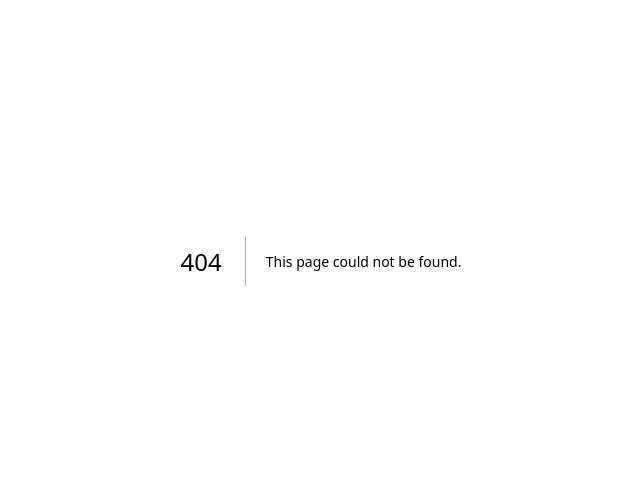
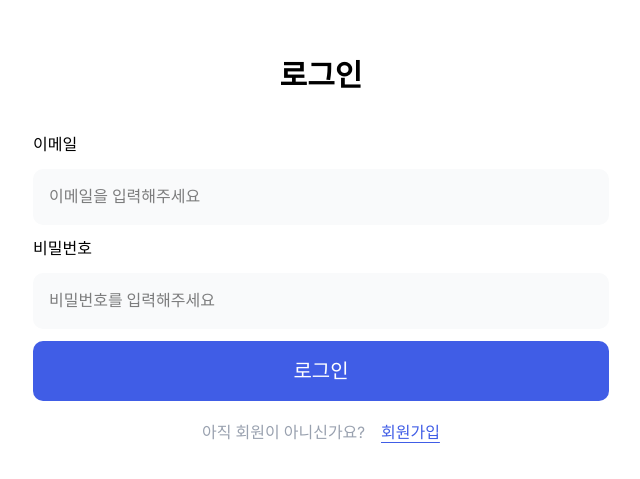
Before and after one commit to jjeankim/jogeu-market, a Next.js app: page /login in a window 1280 px wide. Before the commit this address had no page. Shown: the part 139-618 px from the top of the page, without its empty margins (319-959 px from the left). Built offline with nearby package versions, Linux system fonts and the light colour scheme.

Commit message:
Feat: login page 구현

```diff
--- /dev/null
+++ b/src/components/LoginForm.tsx
@@ -0,0 +1,111 @@
+import { useForm } from "react-hook-form";
+import CustomInput from "./ui/CustomInput";
+import useAuthStore from "@/store/AuthStore";
+import { useRouter } from "next/router";
+import Button from "./ui/Button";
+import AuthLink from "./ui/AuthLink";
+import { useToast } from "@/hooks/useToast";
+import axios from "axios";
+
+interface AuthValues {
+  email: string;
+  password: string;
+  name?: string;
+  phoneNumbr?: string;
+}
+
+const LoginForm = () => {
+  const router = useRouter();
+  const { showSuccess, showError } = useToast();
+  const {
+    register,
+    handleSubmit,
+    formState: { isSubmitting, errors },
+    clearErrors,
+  } = useForm<AuthValues>({
+    mode: "onSubmit",
+  });
+
+  const { login } = useAuthStore();
+
+  const onSubmit = async (data: AuthValues) => {
+    try {
+      const token = await login(data.email, data.password);
+      router.push("/");
+      showSuccess("로그인에 성공했습니다.");
+    } catch (error) {
+      if (axios.isAxiosError(error)) {
+        showError(error.response?.data.message);
+      } else {
+        const msg = "알 수 없는 오류가 발생했습니다.";
+
+        showError(msg);
+      }
+    }
+  };
+
+  return (
+    <div className="flex items-center justify-center min-h-screen">
+      <div className="w-full max-w-xl">
+        <h2 className="text-3xl font-bold text-center mb-10">로그인</h2>
+        <form onSubmit={handleSubmit(onSubmit)}>
+          <CustomInput
+            type="text"
+            id="email"
+            label="이메일"
+            placeholder="이메일을 입력해주세요"
+            register={register("email", {
+              required: "이메일은 필수입니다.",
+              pattern: {
+                value: /^[^\s@]+@[^\s@]+\.[^\s@]+$/,
+                message: "올바른 이메일 형식이 아닙니다.",
+              },
+            })}
+            onChange={(e) => {
+              clearErrors("email");
+              register("email").onChange(e);
+            }}
+          />
+          {errors.email && (
+            <p className="text-red-600 inline-block mb-4">
+              {errors.email.message}
+            </p>
+          )}
+
+          <CustomInput
+            type="password"
+            id="password"
+            label="비밀번호"
+            placeholder="비밀번호를 입력해주세요"
+            register={register("password", {
+              required: "비밀번호는 필수입니다.",
+              minLength: {
+                value: 8,
+                message: "비밀번호는 최소 4자 이상이어야 합니다.",
+              },
+            })}
+            onChange={(e) => {
+              clearErrors("password");
+              register("password").onChange(e);
+            }}
+          />
+          {errors.password && (
+            <p className="text-red-600 inline-block mb-4">
+              {errors.password.message}
+            </p>
+          )}
+          <Button type="submit" disabled={isSubmitting}>
+            로그인
+          </Button>
+        </form>
+        <AuthLink
+          link="/signup"
+          descripton="아직 회원이 아니신가요?"
+          linkTitle="회원가입"
+        />
+      </div>
+    </div>
+  );
+};
+
+export default LoginForm;
--- /dev/null
+++ b/src/components/ui/AuthLink.tsx
@@ -0,0 +1,20 @@
+import Link from "next/link";
+
+interface AuthLinkProps {
+  link: string;
+  descripton: string;
+  linkTitle: string;
+}
+
+const AuthLink = ({ link, descripton, linkTitle }: AuthLinkProps) => {
+  return (
+    <div className="flex gap-4 justify-center m-5">
+      <p className="text-gray-400">{descripton}</p>
+      <Link href={link} className="text-[#405DE6] underline underline-offset-4 ">
+        {linkTitle}
+      </Link>
+    </div>
+  );
+};
+
+export default AuthLink;
--- /dev/null
+++ b/src/components/ui/Button.tsx
@@ -0,0 +1,15 @@
+import { ButtonHTMLAttributes, ReactNode } from "react";
+
+interface ButtonProps extends ButtonHTMLAttributes<HTMLButtonElement> {
+  children: ReactNode;
+}
+
+const Button = ({ children, ...rest }: ButtonProps) => {
+  return (
+    <button className="w-full text-xl text-white p-4 rounded-[10px] bg-[#405DE6]" {...rest}>
+      {children}
+    </button>
+  );
+};
+
+export default Button;
--- /dev/null
+++ b/src/components/ui/CustomInput.tsx
@@ -0,0 +1,22 @@
+import { InputHTMLAttributes } from "react";
+import { UseFormRegisterReturn } from "react-hook-form";
+
+interface CustomInputProps extends InputHTMLAttributes<HTMLInputElement> {
+  label?: string;
+  register: UseFormRegisterReturn;
+}
+
+const CustomInput = ({ label, register, ...rest }: CustomInputProps) => {
+  return (
+    <div className="flex flex-col gap-3 my-3">
+      {label && <label htmlFor={rest.id}>{label}</label>}
+      <input
+        className="bg-gray-50 rounded-[10px] p-4 focus:outline-[#405DE6] "
+        {...register}
+        {...rest}
+      />
+    </div>
+  );
+};
+
+export default CustomInput;
--- /dev/null
+++ b/src/hooks/useToast.ts
@@ -0,0 +1,57 @@
+import { toast, ToastPosition } from "react-hot-toast";
+
+export const useToast = () => {
+  const baseOptions = {
+    duration: 2000,
+    position: "top-center" as ToastPosition,
+    style: {
+      padding: "1.2rem",
+      borderRadius: "0.8rem",
+      marginTop: "15rem",
+      fontSize: "1rem",
+    },
+  };
+
+  const showSuccess = (msg: string) => {
+    toast.dismiss();
+    toast.success(msg, {
+      ...baseOptions,
+      style: {
+        ...baseOptions.style,
+        border: "1px solid 405DE6",
+        color: "#405DE6",
+      },
+      iconTheme: {
+        primary: "#405DE6",
+        secondary: "#ffffff",
+      },
+    });
+  };
+
+  const showError = (msg: string) => {
+    toast.dismiss();
+    toast.error(msg, {
+      ...baseOptions,
+      style: {
+        ...baseOptions.style,
+        border: "1px solid #ff472e",
+        color: "#ff472e",
+      },
+    });
+  };
+
+  const notify = (msg: string) => {
+    toast.dismiss();
+    toast(msg, {
+      ...baseOptions,
+      icon: "🔔",
+      style: {
+        ...baseOptions.style,
+        border: "1px solid #f89a05",
+        color: "#f89a05",
+      },
+    });
+  };
+
+  return { showError, showSuccess, notify };
+};
--- a/src/pages/_app.tsx
+++ b/src/pages/_app.tsx
@@ -1,6 +1,21 @@
 import "@/styles/globals.css";
 import type { AppProps } from "next/app";
+import { ReactNode } from "react";
+import { Toaster } from "react-hot-toast";
+
+const ToastProvider = ({ children }: { children: ReactNode }) => {
+  return (
+    <>
+      {children}
+      <Toaster />
+    </>
+  );
+};
 
 export default function App({ Component, pageProps }: AppProps) {
-  return <Component {...pageProps} />;
+  return (
+    <ToastProvider>
+      <Component {...pageProps} />
+    </ToastProvider>
+  );
 }
--- /dev/null
+++ b/src/pages/login/index.tsx
@@ -0,0 +1,7 @@
+import LoginForm from "@/components/LoginForm";
+
+const Login = () => {
+  return <LoginForm />;
+};
+
+export default Login;
--- /dev/null
+++ b/src/pages/signup/index.tsx
@@ -0,0 +1,5 @@
+const SignUp = () => {
+  return <div>index</div>;
+};
+
+export default SignUp;
--- /dev/null
+++ b/src/store/AuthStore.tsx
@@ -0,0 +1,25 @@
+import axios from "axios";
+import { create } from "zustand";
+
+interface AuthStore {
+  login: (email: string, password: string) => Promise<string | undefined>;
+  isLoggedIn: boolean;
+}
+
+const useAuthStore = create<AuthStore>((set, get) => ({
+  isLoggedIn: false,
+  login: async (email: string, password: string) => {
+    console.log("로그인 시도", email, password);
+
+    const res = await axios.post("http://localhost:4000/api/auth/login", {
+      email,
+      password,
+    });
+
+    const token = res.data.token;
+    set({ isLoggedIn: true });
+    return token;
+  },
+}));
+
+export default useAuthStore;
```
Also changed, not shown: package.json (+9 -5 lines), 1 other file (tests, documents, lock files or other folders).
